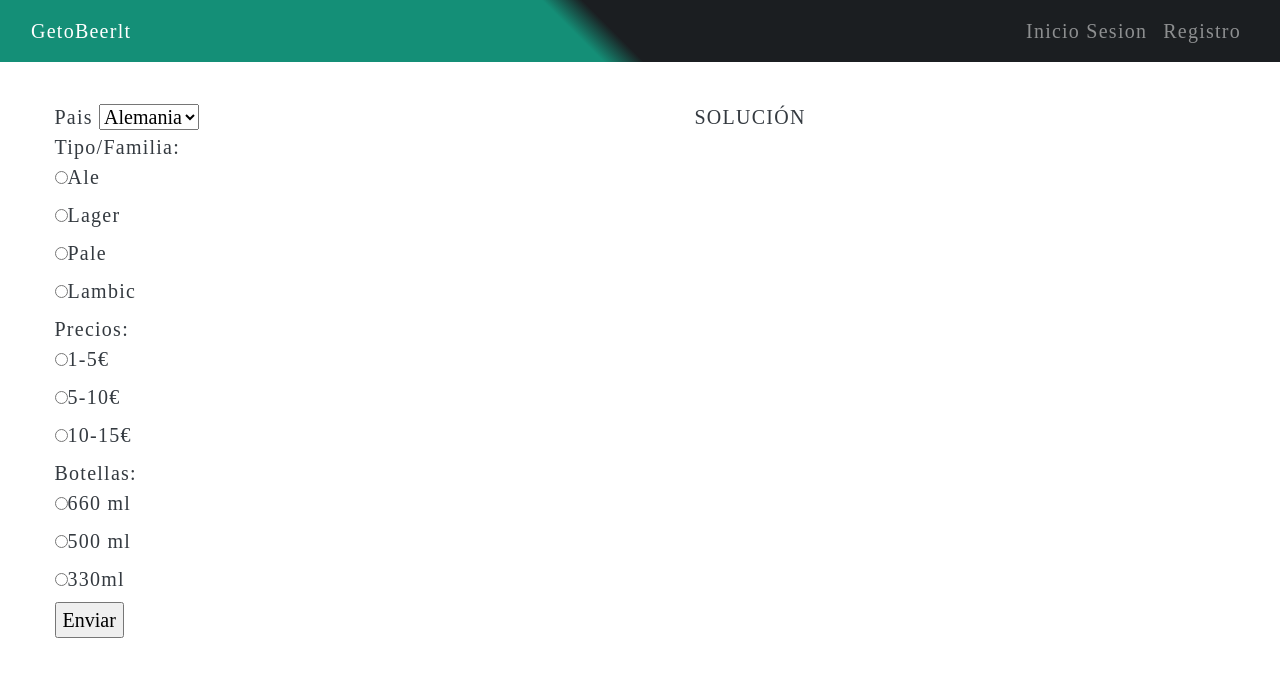
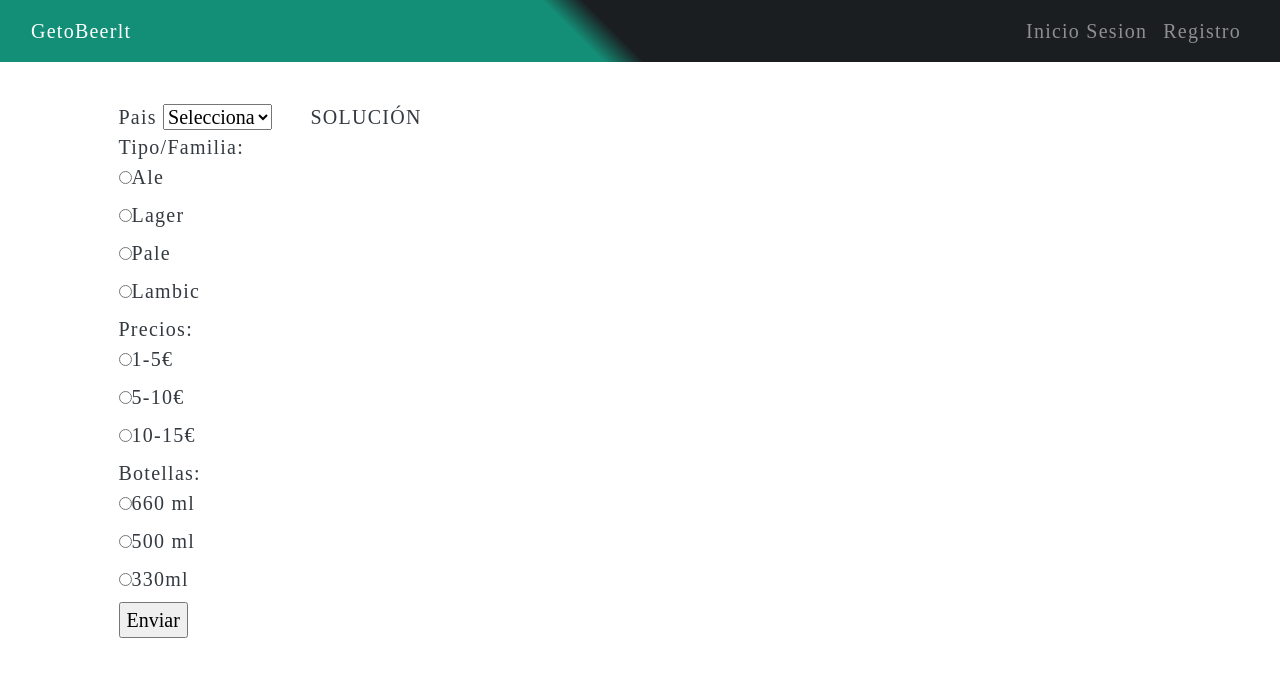
Before and after one commit to jimmosca/GetoBeerIt, a PHP site: page /Catalogo.php in a window 1280 px wide. Shown: the top 677 px of the page. Run offline with PHP 8.4, Linux system fonts and the light colour scheme.

Commit message:
Catalogo estilos, pendiente

```diff
--- a/Catalogo.php
+++ b/Catalogo.php
@@ -5,13 +5,13 @@
 require "arriba.php";
 inicioPag("Catalogo", "Catalogo.css");
 require "navBar.php";
-$arrayPaises = [ "Alemania", "Bélgica", "España"];
+$arrayPaises = [ "Selecciona","Alemania", "Bélgica", "España"];
   ?>
 
   <script src="script.js" charset="utf-8"></script>
 
 <div class= "row">
-<div class= "col-6 "id= "formulario">
+<div class= "col-2 "id= "formulario">
 <form >
 Pais
     <select name="paises" id = "pais" >
@@ -50,8 +50,11 @@ Botellas:<br>
 <?php
 //include "Catalogo2Datos.php";
 ?>
-<div class= "col-6 "id= "solucion">
+<div class= "col-7 "id= "catalogo">
+
 SOLUCIÓN <br><br>
+<div class= "row" id="solucion">
+<div>
 </div>
 
 </div>
--- a/Catalogo2Datos.php
+++ b/Catalogo2Datos.php
@@ -11,10 +11,13 @@ if (isset($parametres)) {
     $mensajeRecibido = json_decode($parametres,true);
     $count = 0;
 
-
     foreach ($mensajeRecibido as $key => $value) {
         if (  $count == 0) {
+            if ($value == "Selecciona") {
+                $value = "";
+            }else{
             $where ="where ".$key." = '".$value."'" ;
+            }
         }
         else {
             if($key == "precio") {
--- a/css/Catalogo.css
+++ b/css/Catalogo.css
@@ -1,8 +1,13 @@
-#formulario {
-
+img {
+    width: 250px;
+    height: 250px;
 }
 .row {
-    width: 100%;
+    width: 90%;
     margin-top: 8%;
     margin-left: 5%;
 }
+.col-12 {
+    display: flex;
+
+}
```
Also changed, not shown: script.js (+22 -12 lines), imagenes/franziskaner.png (added), imagenes/la_virgen_jamonera.png (added).
